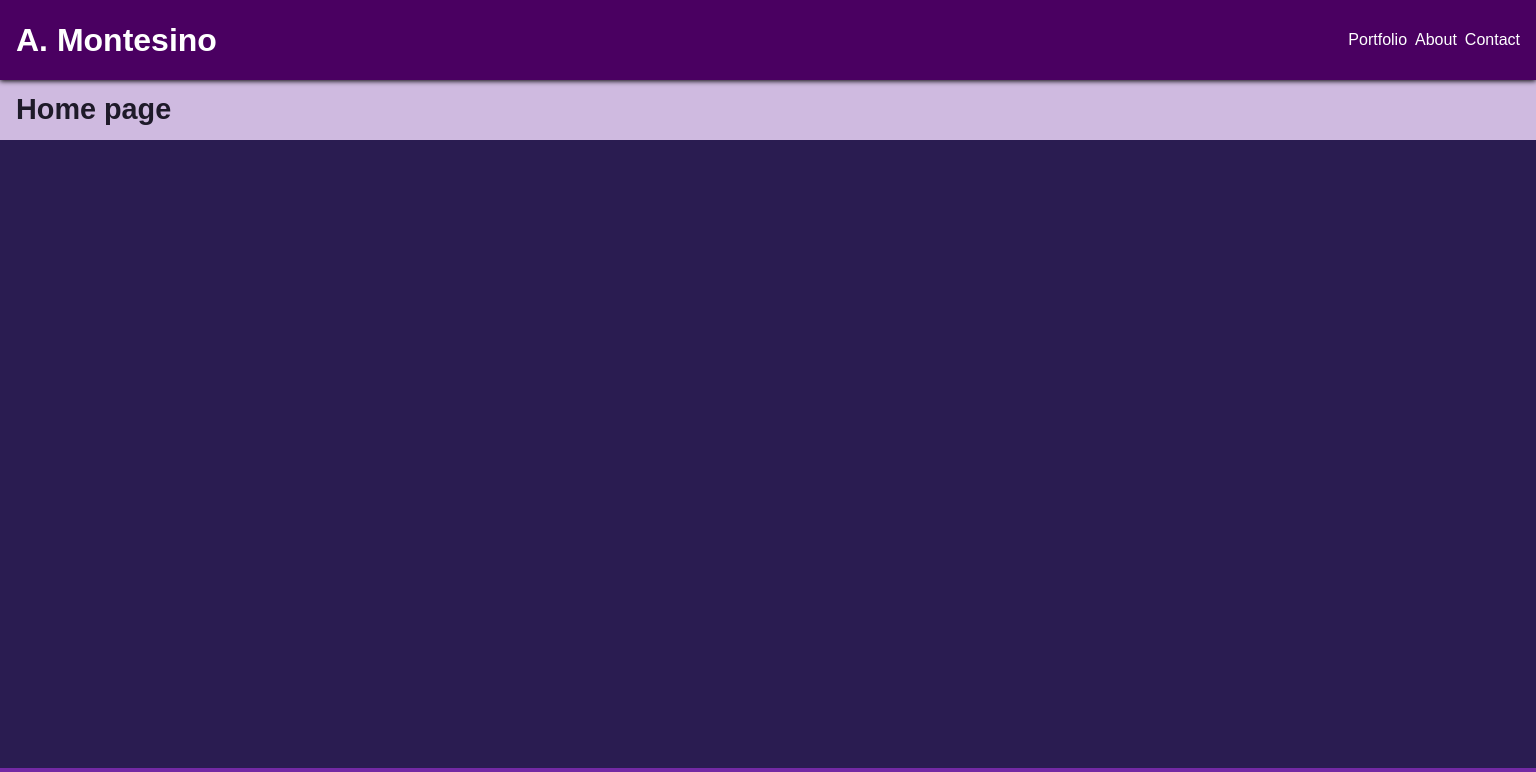
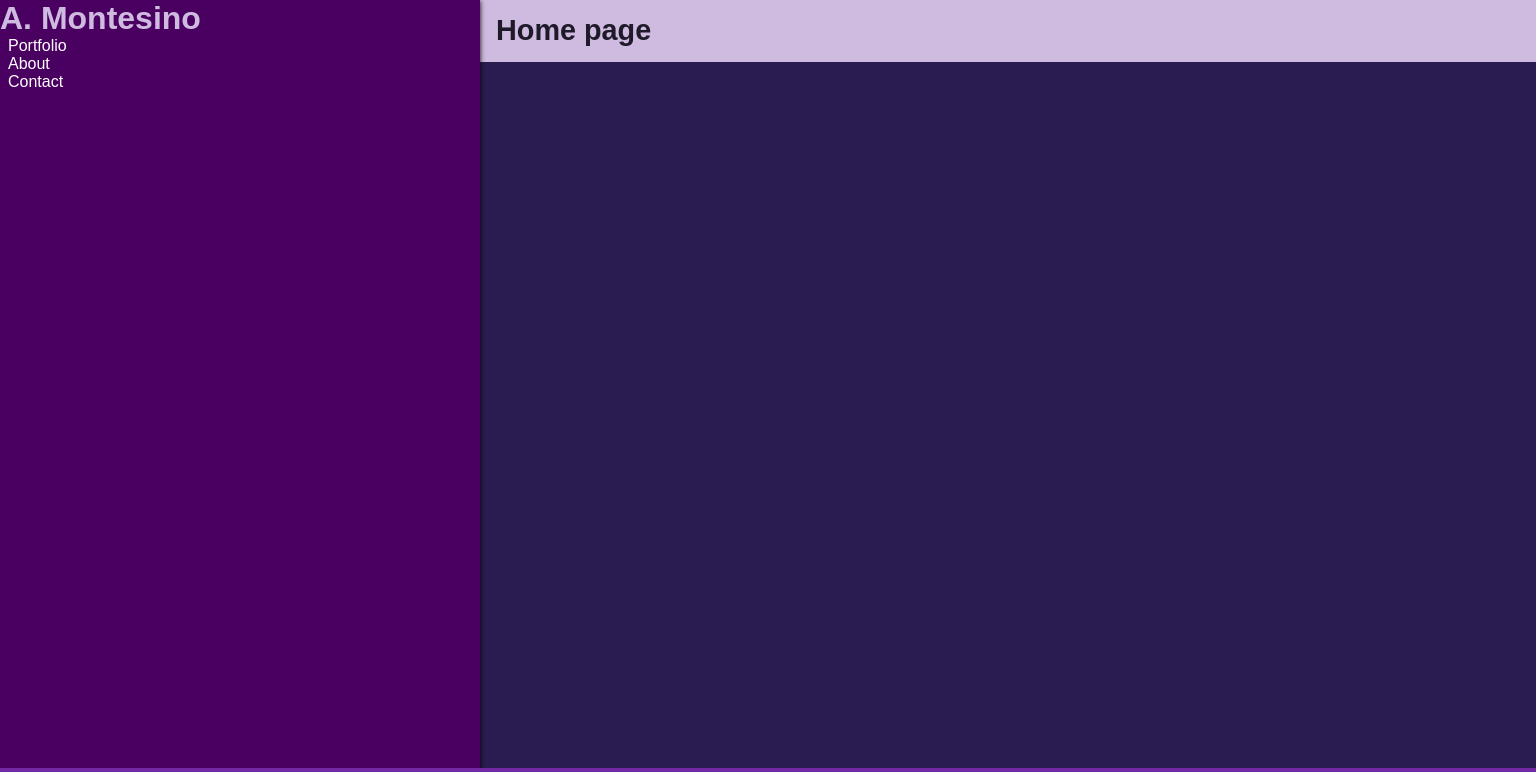
Before and after one commit to amontesino/portfolio, a React (Vite) app: page / in a window 1536 px wide. Shown: the top 772 px of the page. Built offline with nearby package versions, Linux system fonts and the light colour scheme; a web font is replaced by a local one.

Commit message:
created desktop layout for site

```diff
--- a/src/components/Header.jsx
+++ b/src/components/Header.jsx
@@ -5,7 +5,7 @@ export default function Header() {
     return (
         <header className="header">
             <Link className="header-name" to="/">A. Montesino</Link>
-            <nav>
+            <nav class="navlink-container">
                 {/* Figure out how to transition between NavLinks */}
                 <NavLink
                     className="header-link"
--- a/src/index.css
+++ b/src/index.css
@@ -123,6 +123,30 @@ html {
   color: #433a5c;
 }
 
-@media (min-width: 767px) {
+@media (min-width: 1366px) {
+  .header {
+    position: fixed;
+    flex-direction: column;
+    align-items: start;
+    top: 0;
+    bottom: 0;
+    left: 0;
+    right: auto;
+    height: auto;
+    width: 30em;
+    padding: 0;
+  }
 
+  .navlink-container {
+    display: flex;
+    flex-direction: column;
+  }
+
+  .page-section {
+    padding: 0 0 0 30rem;
+  }
+
+  .page-head {
+    margin-top: 0;
+  }
 }
```
